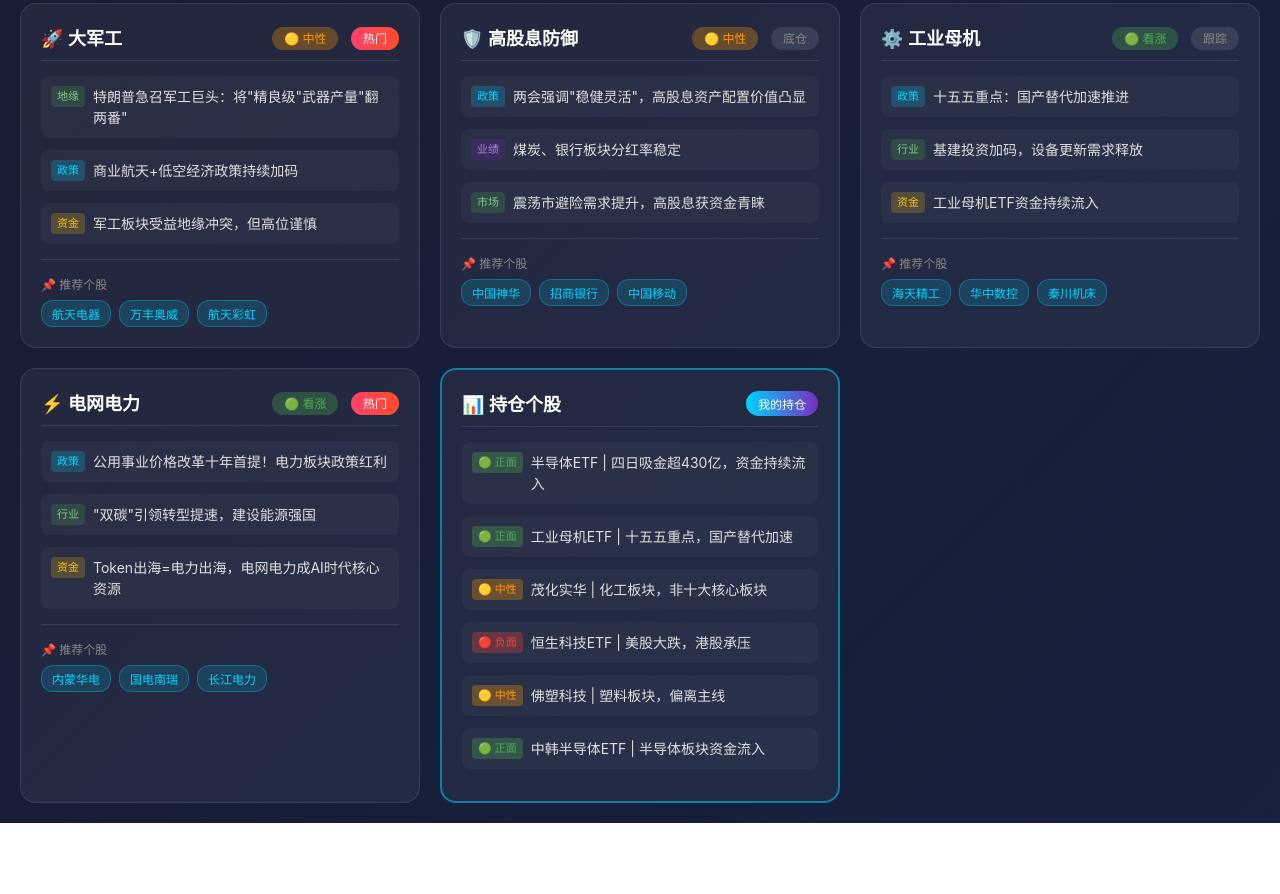
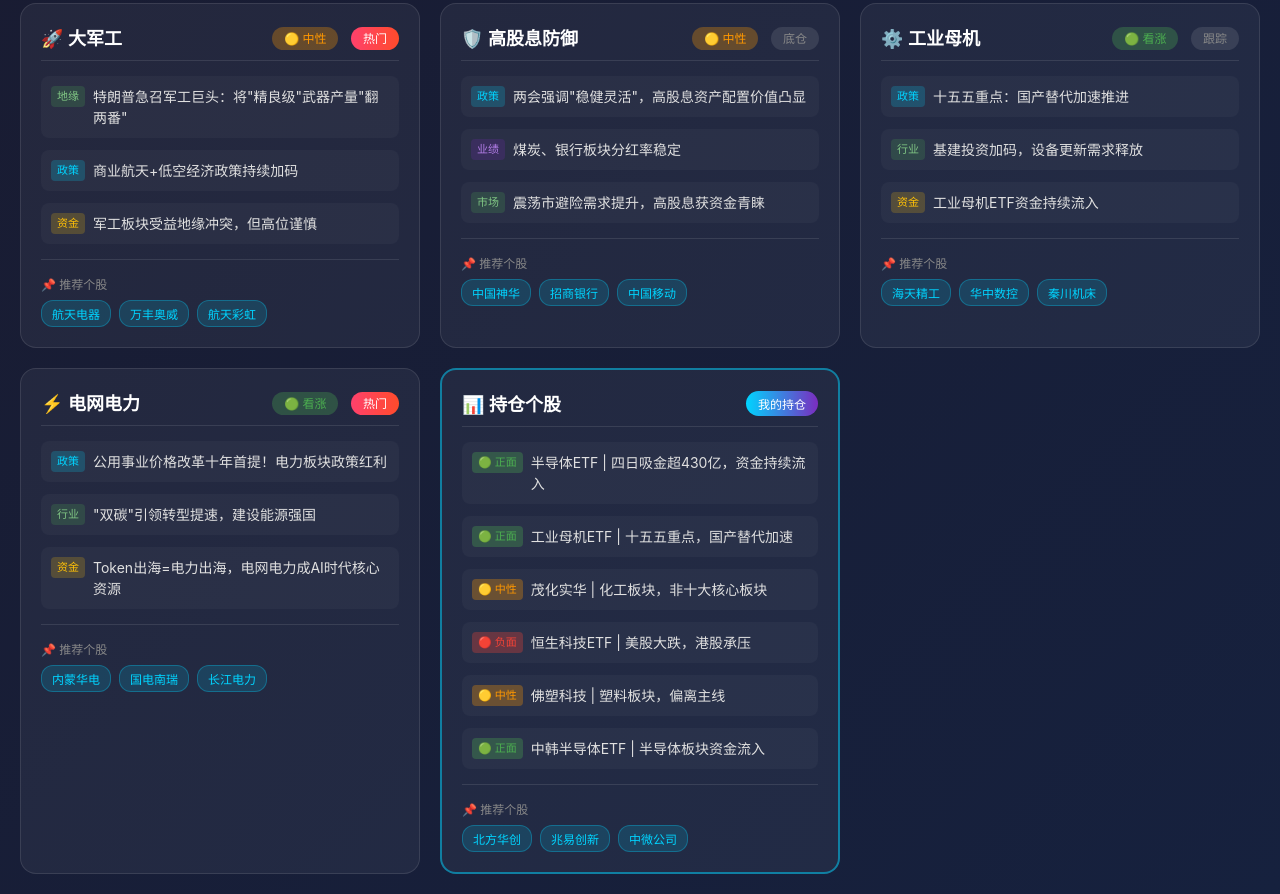
Before and after one commit to samhothuan-art/sector-news-panel, a plain HTML site: page index.html in a window 1280 px wide. Shown: the part 868-1762 px from the top of the page. Before the commit the page ends 1691 px from the top, so only its background shows below. Drawn offline with Linux system fonts and the light colour scheme.

Commit message:
Update: 十大板块全部添加3只推荐个股

```diff
--- a/index.html
+++ b/index.html
@@ -649,6 +649,15 @@
                     </div>
                 </li>
             </ul>
+            <!-- 推荐个股 -->
+            <div style="margin-top: 15px; padding-top: 15px; border-top: 1px solid rgba(255,255,255,0.1);">
+                <div style="font-size: 12px; color: #888; margin-bottom: 8px;">📌 推荐个股</div>
+                <div style="display: flex; gap: 8px; flex-wrap: wrap;">
+                    <span class="stock-tag">北方华创</span>
+                    <span class="stock-tag">兆易创新</span>
+                    <span class="stock-tag">中微公司</span>
+                </div>
+            </div>
         </div>
     </div>
 
@@ -753,6 +762,16 @@
 
         .clickable {
             cursor: pointer;
+        }
+
+        .stock-tag {
+            padding: 4px 10px;
+            background: rgba(0, 212, 255, 0.15);
+            border: 1px solid rgba(0, 212, 255, 0.3);
+            border-radius: 12px;
+            font-size: 12px;
+            color: #00d4ff;
+            white-space: nowrap;
         }
 
         .news-section-title {
```
